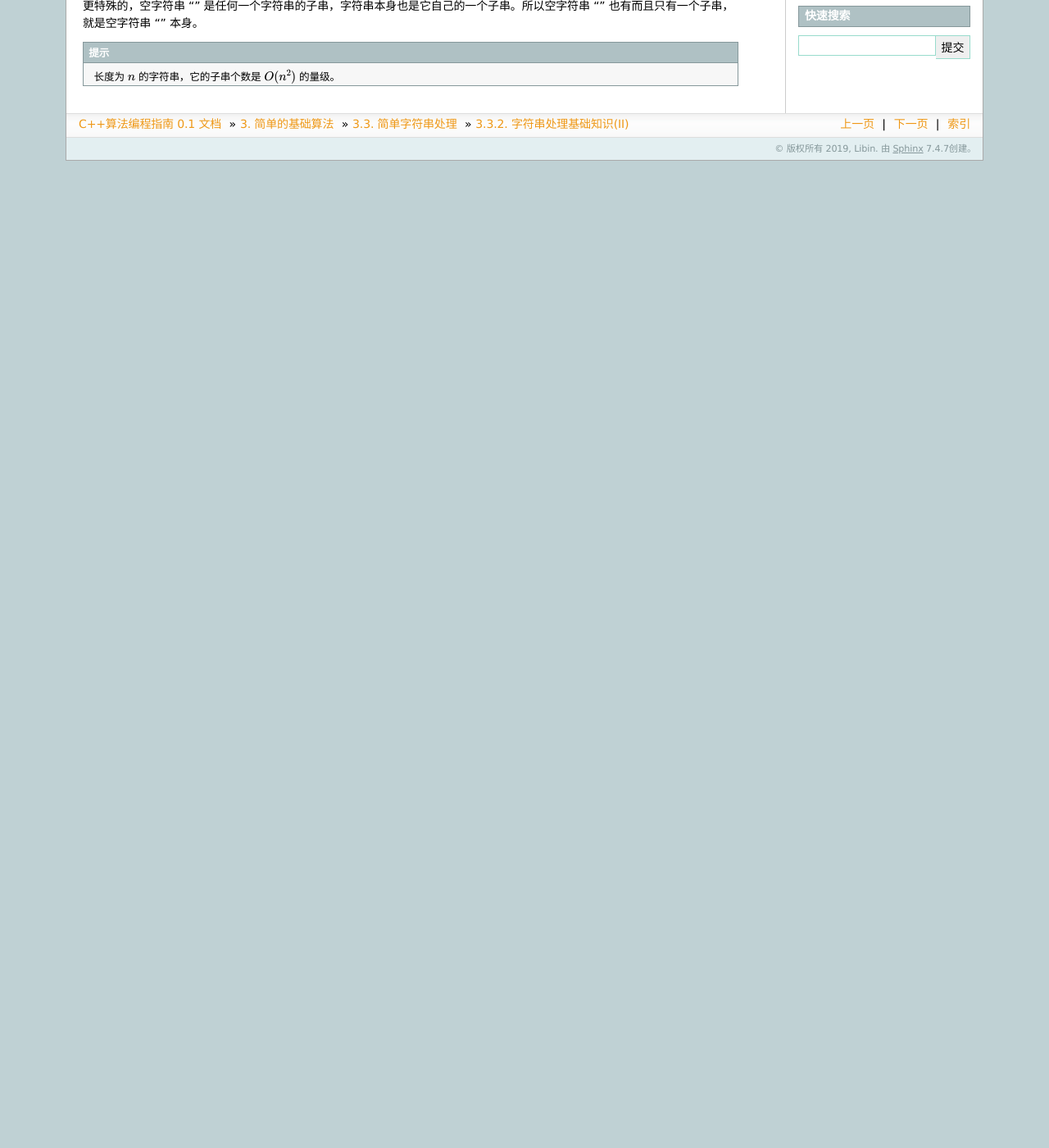
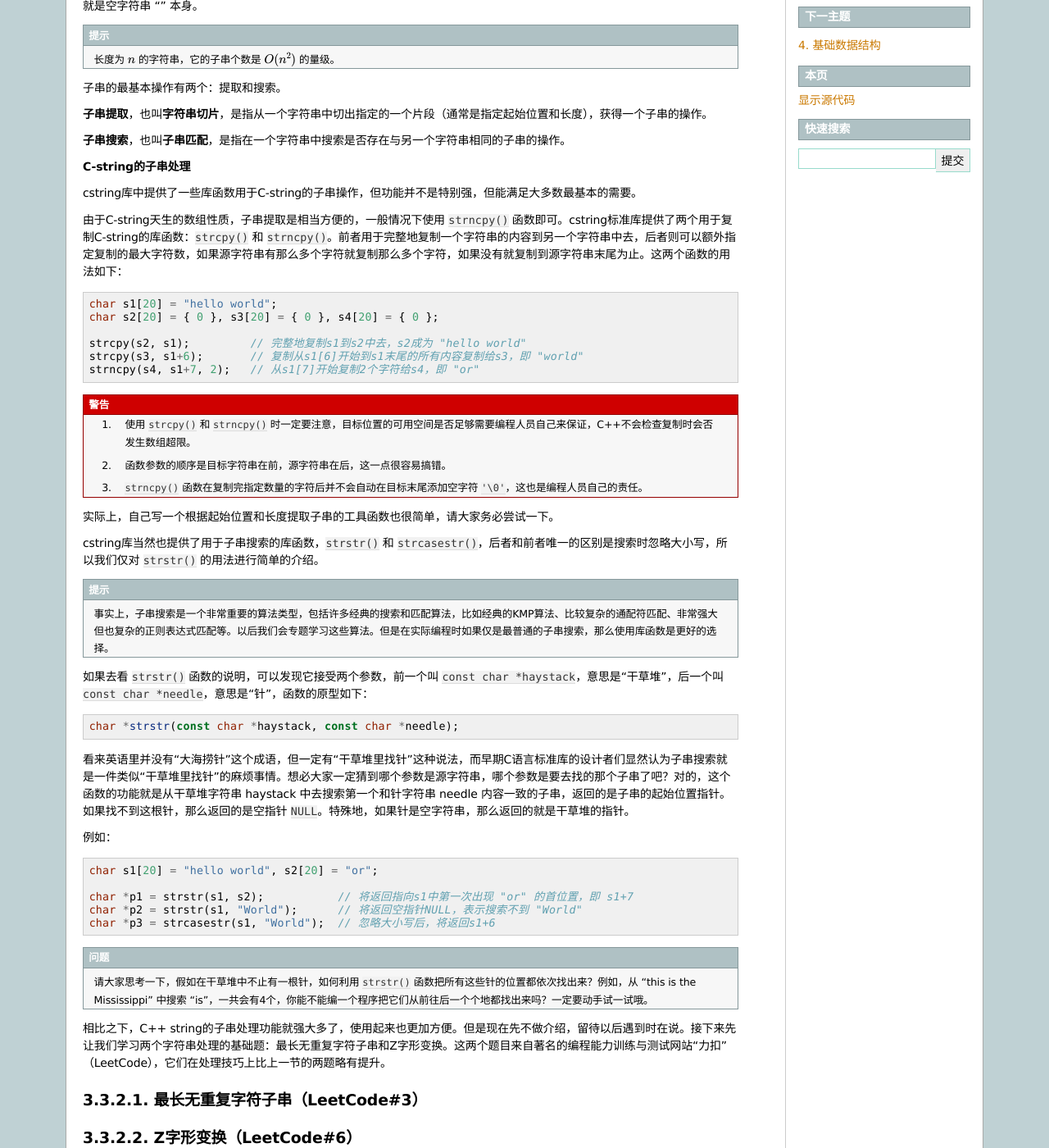
Before and after one commit to majorli/algo_guide, a Sphinx documentation site: the page built from source/ch02/sec03/232_string_basic_2.rst, in a window 1280 px wide and 1400 px high, scrolled down 254 px. Shown: the whole window at 82% size. Built offline with Sphinx 7.4.7, drawn with Linux system fonts in a browser that asks for light colours; formulas are drawn with MathJax 3; before the commit the page ends 900 px from its top, so only the background shows below that; some of the changed text lies outside the part shown.

Commit message:
20200107_2343draft

```diff
--- a/source/ch02/sec03/231_string_basic_1.rst
+++ b/source/ch02/sec03/231_string_basic_1.rst
@@ -74,7 +74,7 @@ string是一个定义完好的C++类，它除了速度比C-string略慢外，其
 
 :strong:`周期串`\ 是指这样一种字符串，它是由某一个非空字符串重复若干次之后得到的。例如 "abcabcabcabc" 就是一个周期串，它是由 "abc" 重复4次之后得到的，也可以认为是由 "abcabc" 重复2次得到的。:strong:`周期`\ 是指被重复的那个短字符串的长度，所以一个周期串可能有多个周期。例如前面举的这个例子里，如果把它看作是 "abc" 重复4次，那么它的周期就是3；如果看作是 "abcabc" 重复2次，那么周期就是6。所有周期中最小的那个叫做\ :strong:`最小正周期`。
 
-特别要注意，任何一个非空字符串都可以看成是由它自己重复1次得到的，所以任何非空字符串都可视作是一个以它自身的长度为周期的周期串。例如 "abcabcabcabc" 的周期可以是12，"Hello,World!" 也可以看作是一个周期为12的周期串。
+特别要注意，任何一个非空字符串都可以看成是由它自己重复1次得到的，所以任何非空字符串都可视作是一个以它自身的长度为周期的周期串。例如 "abcabcabcabc" 的周期可以是12， "Hello,World!" 也可以看作是一个周期为12的周期串。
 
 现在，输入一个长度不超过80个字符、不含空白字符的非空字符串，请给出它的最小正周期。例如输入 "abcabcabcabc"，那么输出3；如果输入 "Hello,World!" 那么输出12。
 
--- a/source/ch02/sec03/232_string_basic_2.rst
+++ b/source/ch02/sec03/232_string_basic_2.rst
@@ -1,14 +1,87 @@
 字符串处理基础知识(II)
 ++++++++++++++++++++++++++++++++
 
-这一节继续来看两个字符串处理的基础题：最长无重复字符子串和Z字形变换。这两个题目来自著名的编程能力训练网站力扣（LeetCode）的算法类问题集，它们在处理技巧上比上一节的两题略有提升。
+**子串**
 
-首先来了解一下\ :strong:`子串`\ （substring）这个概念，子串又叫做\ :strong:`子字符串`，是指一个字符串中的任意一个连续片段，子串单独拿出来也是一个字符串。例如 "abc" 是 "abcdef" 的子串，它是由后者的前三个连续字符构成的字符串。又如 "world" 是字符串 "hello world" 的子串。
+:strong:`子串`\ （substring），又叫\ :strong:`子字符串`，是字符串处理技术中特别重要的一个基本概念。子串是指一个字符串中的任意一个连续片段，子串单独拿出来也是一个字符串。例如 "abc" 是 "abcdef" 的子串，它是由后者的前三个连续字符构成的字符串。又如 "world" 是字符串 "hello world" 的子串。
 
-一个字符串中的任何一个单独的字符都构成这个字符串的子串。例如 "a"、"b"、"c" 都是字符串 "abc" 的子串。
+特殊地，一个字符串中的任何一个单独的字符都构成这个字符串的子串。例如 "a", "b", "c" 都是字符串 "abc" 的子串。
 
 更特殊的，空字符串 "" 是任何一个字符串的子串，字符串本身也是它自己的一个子串。所以空字符串 "" 也有而且只有一个子串，就是空字符串 "" 本身。
 
 .. hint::
 
    长度为 :math:`n` 的字符串，它的子串个数是 :math:`O(n^2)` 的量级。
+
+子串的最基本操作有两个：提取和搜索。
+
+:strong:`子串提取`，也叫\ :strong:`字符串切片`，是指从一个字符串中切出指定的一个片段（通常是指定起始位置和长度），获得一个子串的操作。
+
+:strong:`子串搜索`，也叫\ :strong:`子串匹配`，是指在一个字符串中搜索是否存在与另一个字符串相同的子串的操作。
+
+**C-string的子串处理**
+
+cstring库中提供了一些库函数用于C-string的子串操作，但功能并不是特别强，但能满足大多数最基本的需要。
+
+由于C-string天生的数组性质，子串提取是相当方便的，一般情况下使用 ``strncpy()`` 函数即可。cstring标准库提供了两个用于复制C-string的库函数：``strcpy()`` 和 ``strncpy()``。前者用于完整地复制一个字符串的内容到另一个字符串中去，后者则可以额外指定复制的最大字符数，如果源字符串有那么多个字符就复制那么多个字符，如果没有就复制到源字符串末尾为止。这两个函数的用法如下：
+
+.. code-block:: c++
+
+   char s1[20] = "hello world";
+   char s2[20] = { 0 }, s3[20] = { 0 }, s4[20] = { 0 };
+
+   strcpy(s2, s1);         // 完整地复制s1到s2中去，s2成为 "hello world"
+   strcpy(s3, s1+6);       // 复制从s1[6]开始到s1末尾的所有内容复制给s3，即 "world"
+   strncpy(s4, s1+7, 2);   // 从s1[7]开始复制2个字符给s4，即 "or"
+
+
+.. warning::
+
+   1. 使用 ``strcpy()`` 和 ``strncpy()`` 时一定要注意，目标位置的可用空间是否足够需要编程人员自己来保证，C++不会检查复制时会否发生数组超限。
+   2. 函数参数的顺序是目标字符串在前，源字符串在后，这一点很容易搞错。
+   3. ``strncpy()`` 函数在复制完指定数量的字符后并不会自动在目标末尾添加空字符 ``'\0'``，这也是编程人员自己的责任。
+
+实际上，自己写一个根据起始位置和长度提取子串的工具函数也很简单，请大家务必尝试一下。
+
+cstring库当然也提供了用于子串搜索的库函数，``strstr()`` 和 ``strcasestr()``，后者和前者唯一的区别是搜索时忽略大小写，所以我们仅对 ``strstr()`` 的用法进行简单的介绍。
+
+.. hint::
+
+   事实上，子串搜索是一个非常重要的算法类型，包括许多经典的搜索和匹配算法，比如经典的KMP算法、比较复杂的通配符匹配、非常强大但也复杂的正则表达式匹配等。以后我们会专题学习这些算法。但是在实际编程时如果仅是最普通的子串搜索，那么使用库函数是更好的选择。
+
+如果去看 ``strstr()`` 函数的说明，可以发现它接受两个参数，前一个叫 ``const char *haystack``，意思是“干草堆”，后一个叫 ``const char *needle``，意思是“针”，函数的原型如下：
+
+.. code-block:: c++
+
+   char *strstr(const char *haystack, const char *needle);
+
+看来英语里并没有“大海捞针”这个成语，但一定有“干草堆里找针”这种说法，而早期C语言标准库的设计者们显然认为子串搜索就是一件类似“干草堆里找针”的麻烦事情。想必大家一定猜到哪个参数是源字符串，哪个参数是要去找的那个子串了吧？对的，这个函数的功能就是从干草堆字符串 haystack 中去搜索第一个和针字符串 needle 内容一致的子串，返回的是子串的起始位置指针。如果找不到这根针，那么返回的是空指针 ``NULL``。特殊地，如果针是空字符串，那么返回的就是干草堆的指针。
+
+例如：
+
+.. code-block:: c++
+
+   char s1[20] = "hello world", s2[20] = "or";
+
+   char *p1 = strstr(s1, s2);           // 将返回指向s1中第一次出现 "or" 的首位置，即 s1+7
+   char *p2 = strstr(s1, "World");      // 将返回空指针NULL，表示搜索不到 "World"
+   char *p3 = strcasestr(s1, "World");  // 忽略大小写后，将返回s1+6
+
+
+.. admonition:: 问题
+
+   请大家思考一下，假如在干草堆中不止有一根针，如何利用 ``strstr()`` 函数把所有这些针的位置都依次找出来？例如，从 "this is the Mississippi" 中搜索 "is"，一共会有4个，你能不能编一个程序把它们从前往后一个个地都找出来吗？一定要动手试一试哦。
+
+相比之下，C++ string的子串处理功能就强大多了，使用起来也更加方便。但是现在先不做介绍，留待以后遇到时在说。接下来先让我们学习两个字符串处理的基础题：最长无重复字符子串和Z字形变换。这两个题目来自著名的编程能力训练与测试网站“力扣”（LeetCode），它们在处理技巧上比上一节的两题略有提升。
+
+
+最长无重复字符子串（LeetCode#3）
+^^^^^^^^^^^^^^^^^^^^^^^^^^^^^^^^^^^^^^^^^^^^^^^
+
+
+Z字形变换（LeetCode#6）
+^^^^^^^^^^^^^^^^^^^^^^^^^^^^^^^^^^^^^^^^^^^^^^^
+
+
+
+（待续）
```
